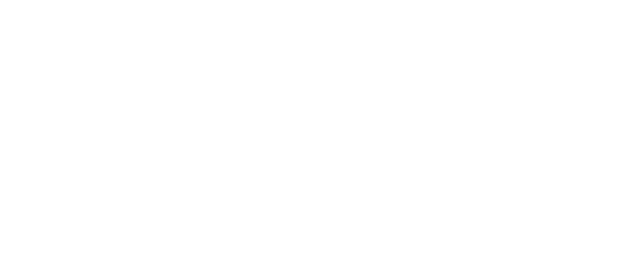
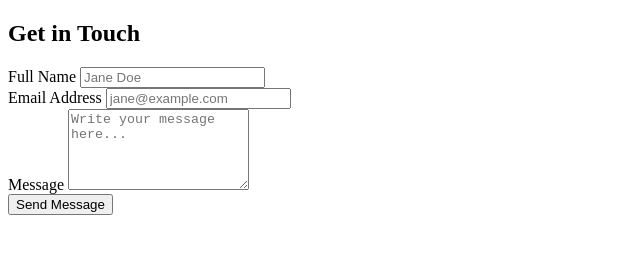
Before and after one commit to AlexandrBalan/appointment-scheduler, a website: page views/home.html in a window 1280 px wide. Shown: the whole page, without its empty margins (0-640 px from the left). Drawn offline with Linux system fonts and the light colour scheme.

Commit message:
contact form template added

```diff
--- a/views/home.html
+++ b/views/home.html
@@ -6,6 +6,32 @@
     <title>Appointment Scheduler</title>
 </head>
 <body>
+    <main class="container">
+        <section class="contact-section">
+            <h2>Get in Touch</h2>
+            <form action="/contact" method="POST" class="contact-form">
 
+                <div class="form-group">
+                    <label for="fullName">Full Name</label>
+                    <input type="text" id="fullName" name="fullName" placeholder="Jane Doe" required>
+                </div>
+
+                <div class="form-group">
+                    <label for="email">Email Address</label>
+                    <input type="email" id="email" name="email" placeholder="jane@example.com" required>
+                </div>
+
+                <div class="form-group full-width">
+                    <label for="message">Message</label>
+                    <textarea id="message" name="message" rows="5" placeholder="Write your message here..."></textarea>
+                </div>
+
+                <div class="form-group full-width">
+                    <button type="submit" class="btn-submit">Send Message</button>
+                </div>
+
+            </form>
+        </section>
+    </main>
 </body>
 </html>
```
